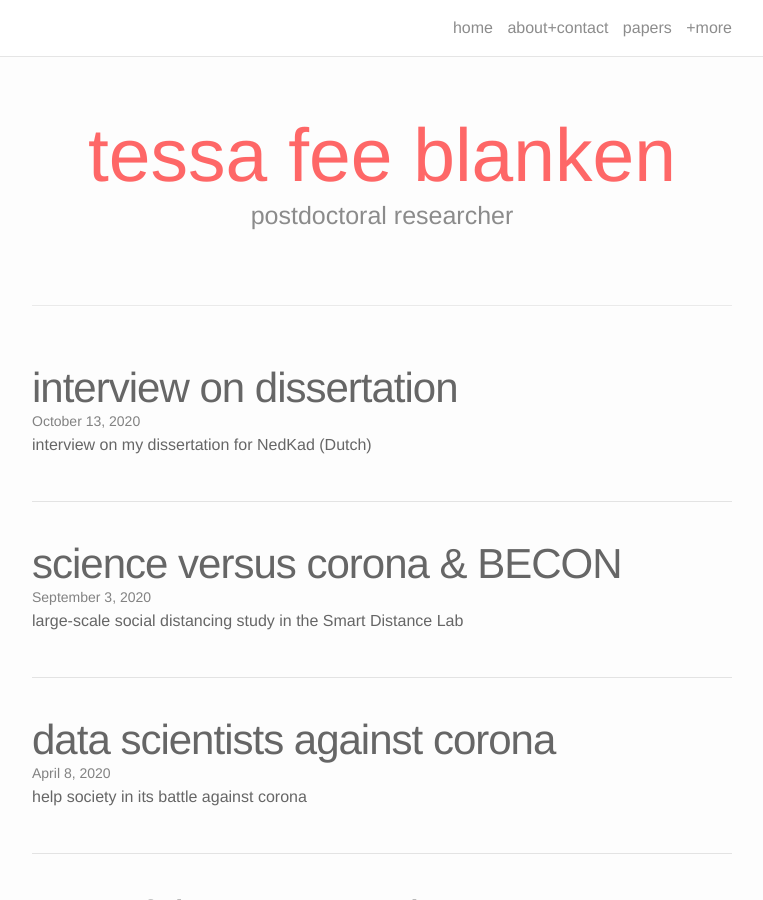
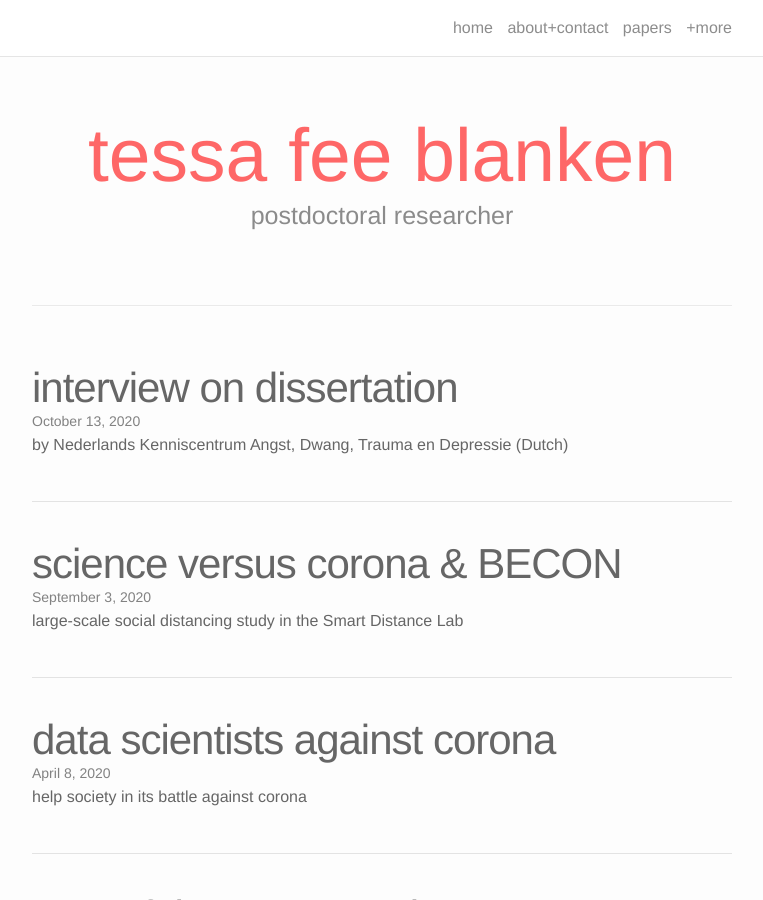
Before and after one commit to tfblanken/tfblanken.github.io, a Jekyll site: the page built from index.html, in a window 1280 px wide and 900 px high. Shown: the whole window, without its empty margins (258-1021 px from the left). Built offline with Jekyll 4.4.1, drawn with Linux system fonts in a browser that asks for light colours; nearby versions of some CDN libraries; the list of posts is cut into pages by our own code.

Commit message:
Update 2020-10-13-nedkad-interview.markdown

```diff
--- a/_posts/2020-10-13-nedkad-interview.markdown
+++ b/_posts/2020-10-13-nedkad-interview.markdown
@@ -2,7 +2,7 @@
 layout: post
 title:  interview on dissertation
 date:   2020-10-13 13:00:16
-description: interview on my dissertation for NedKad (Dutch)
+description: by Nederlands Kenniscentrum Angst, Dwang, Trauma en Depressie (Dutch)
 ---
 
 Het Nederlands Kenniscentrum Angst, Dwang, Trauma en Depressie heeft me geïnterviewd over de resultaten uit mijn proefschrift. Lees het interview <a href="https://nedkad.nl/news/meer-inzicht-in-relatie-depressie-en-insomnia/" target="blank">hier</a>.
```
